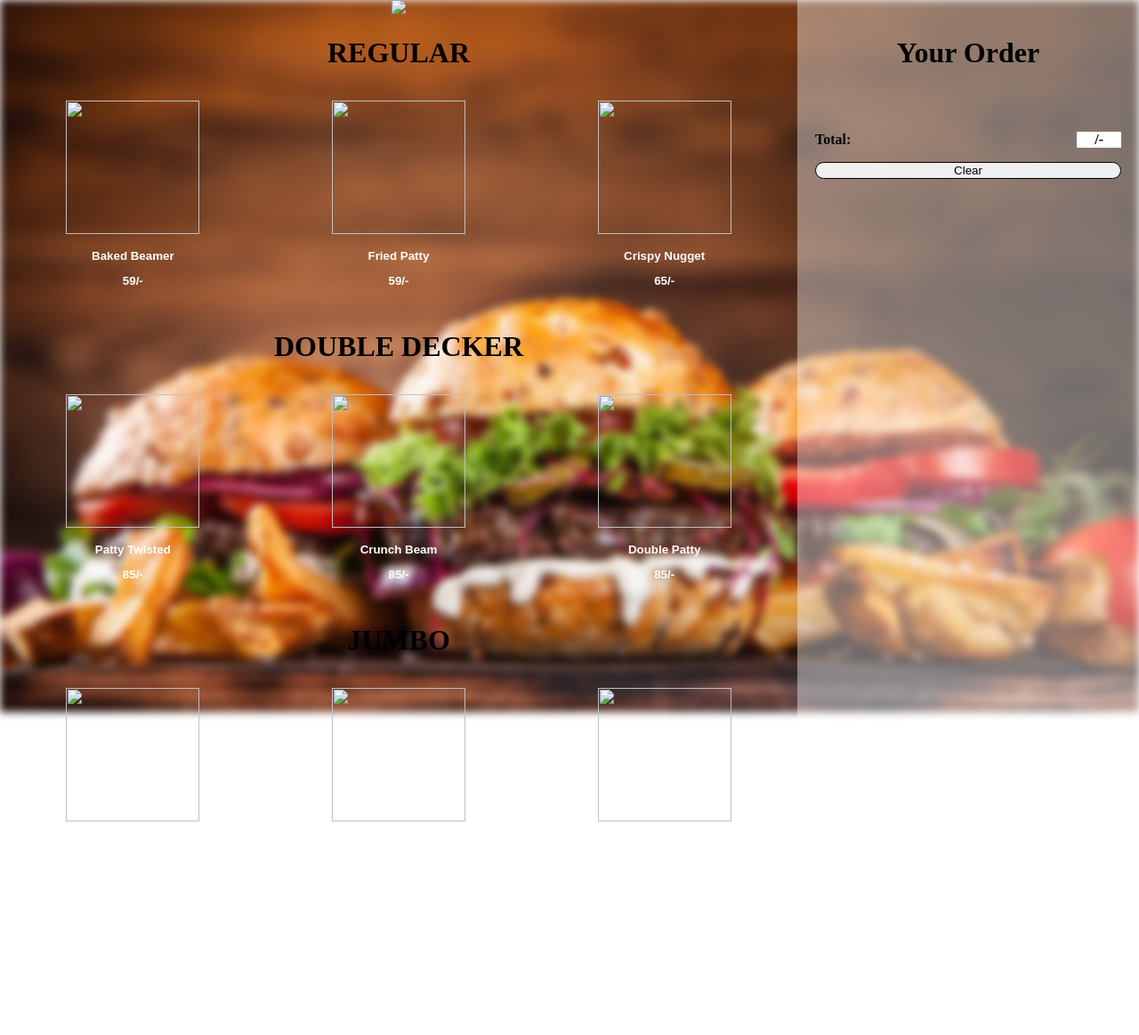
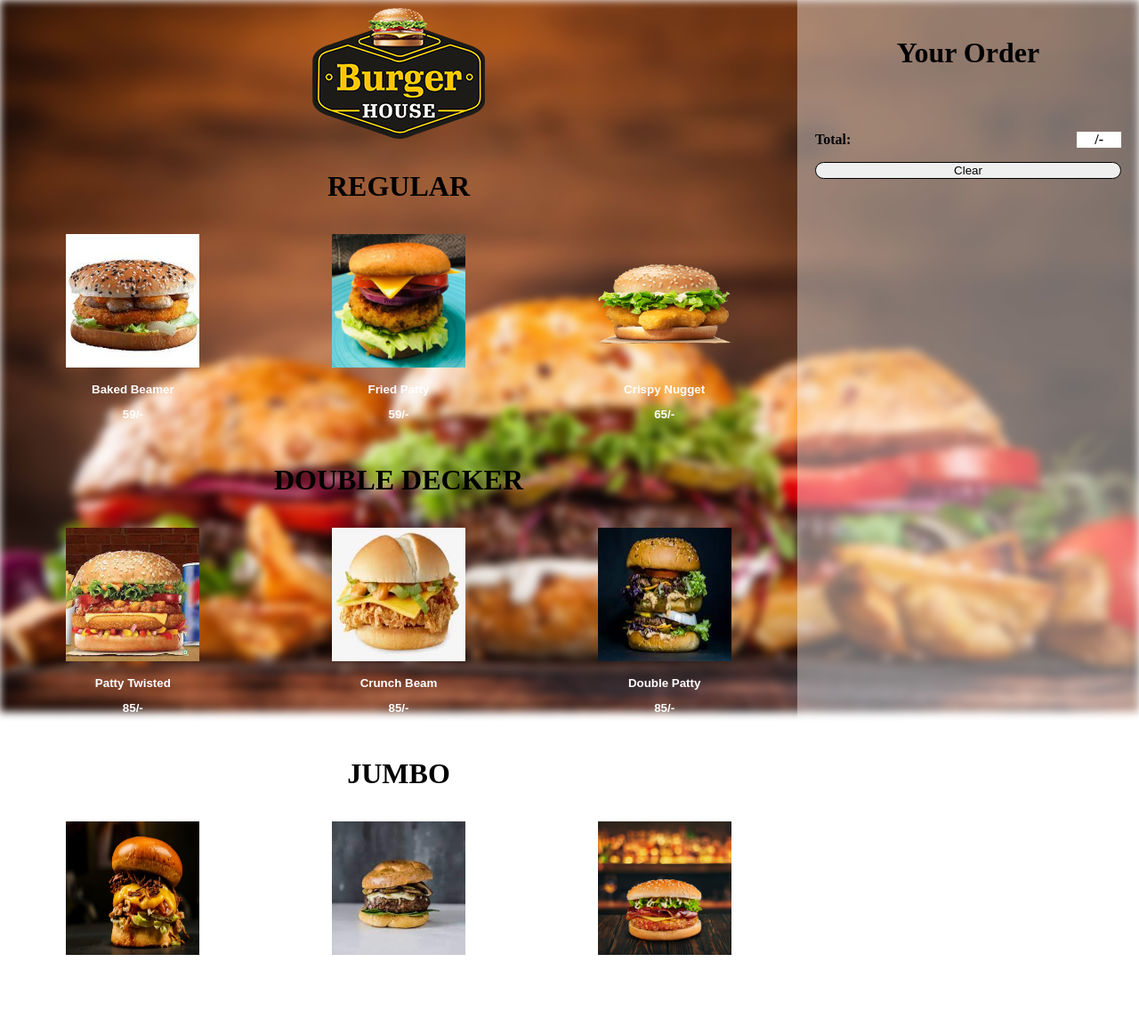
Before and after one commit to Akshat-Nagar/Burger-House-DOM, a plain HTML site: page index.html in a window 1280 px wide. Shown: the whole page at 89% size. Drawn offline with Linux system fonts and the light colour scheme; files whose address does not match are found by name.

Commit message:
Update index.html

```diff
--- a/index.html
+++ b/index.html
@@ -11,24 +11,24 @@
     <div class="background"></div>
     <div class="container">
         <div class="left">
-            <img src="/images/logo.png" class="logo">
+            <img src="/logo.png" class="logo">
             <div class="menu">
                 <h1>REGULAR</h1>
                 <div class="menu-align">
                     <button class="icon" id="r1">
-                        <img src="/images/r1.jpg" width="150px" height="150px">
+                        <img src="/r1.jpg" width="150px" height="150px">
                         <p>Baked Beamer</p>
                         <p>59/-</p>
                     </button>
 
                     <button class="icon" id="r2">
-                        <img src="/images/r2.jpg" width="150px" height="150px">
+                        <img src="/r2.jpg" width="150px" height="150px">
                         <p>Fried Patty</p>
                         <p>59/-</p>
                     </button>
 
                     <button class="icon" id="r3">
-                        <img src="/images/r3.png" width="150px" height="150px">
+                        <img src="/r3.png" width="150px" height="150px">
                         <p>Crispy Nugget</p>
                         <p>65/-</p>
                     </button>
@@ -37,19 +37,19 @@
                 <h1>DOUBLE DECKER</h1>
                 <div class="menu-align">
                     <button class="icon" id="d1">
-                        <img src="/images/d1.webp" width="150px" height="150px">
+                        <img src="/d1.webp" width="150px" height="150px">
                         <p>Patty Twisted</p>
                         <p>85/-</p>
                     </button>
 
                     <button class="icon" id="d2">
-                        <img src="/images/d2.jpg" width="150px" height="150px">
+                        <img src="/d2.jpg" width="150px" height="150px">
                         <p>Crunch Beam</p>
                         <p>85/-</p>
                     </button>
 
                     <button class="icon" id="d3">
-                        <img src="/images/d3.jpg" height="150px" width="150px">
+                        <img src="/d3.jpg" height="150px" width="150px">
                         <p>Double Patty</p>
                         <p>85/-</p>
                     </button>
@@ -58,19 +58,19 @@
                 <h1>JUMBO</h1>
                 <div class="menu-align">
                     <button class="icon" id="j1">
-                        <img src="/images/j1.jpg" width="150px" height="150px">
+                        <img src="/j1.jpg" width="150px" height="150px">
                         <p>Big Jumbo</p>
                         <p>115/-</p>
                     </button>
 
                     <button class="icon" id="j2">
-                        <img src="/images/j2.jpg" width="150px" height="150px">
+                        <img src="/j2.jpg" width="150px" height="150px">
                         <p>Center Crunch</p>
                         <p>115/-</p>
                     </button>
 
                     <button class="icon" id="j3">
-                        <img src="/images/j3.jpg" width="150px" height="150px">
+                        <img src="/j3.jpg" width="150px" height="150px">
                         <p>Center Beam</p>
                         <p>115/-</p>
                     </button>
```
